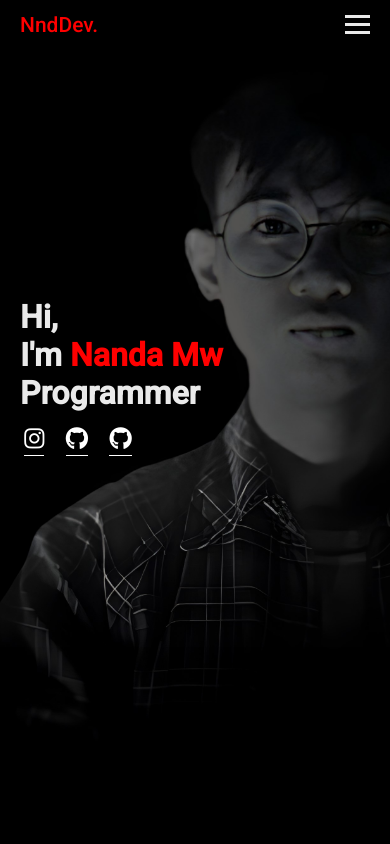
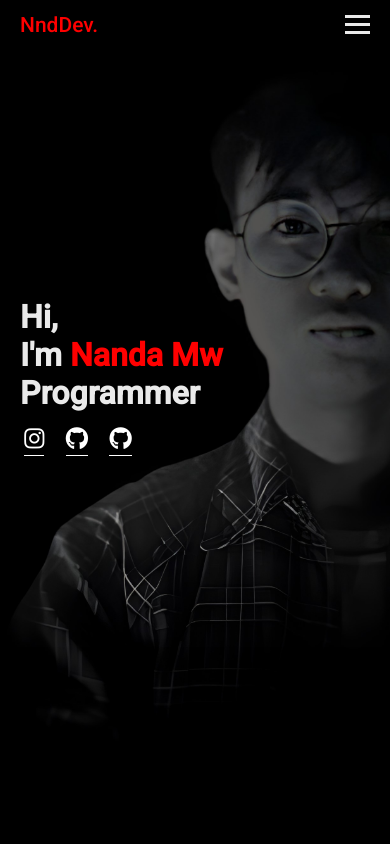
Before and after one commit to 4nndmw/MyPotofolio, a plain HTML site: page index.html in a window 390 px wide. Shown: the top 844 px of the page. Drawn offline with nearby package versions, Linux system fonts and the light colour scheme.

Commit message:
update responsive

```diff
--- a/assets/css/style.css
+++ b/assets/css/style.css
@@ -127,7 +127,7 @@ a {
     background-repeat: no-repeat;
     background-size: 840px;
     background-attachment: fixed;
-    background-position-x: -130px;
+    background-position-x: -110px;
     background-position-y: -1px;
     color: #eaeaea;
     display: flex;
@@ -167,7 +167,6 @@ a {
 
   .page2 {
     height: 50vh;
-    /* background-color: red; */
     display: flex;
     align-items: flex-start;
     justify-content: baseline;
@@ -181,7 +180,6 @@ a {
 
   .page2 h1 {
     color: white;
-    /* text-decoration: underline; */
   }
   .a-bout {
     margin-top: 10px;
```
Also changed, not shown: assets/js/script.js (+6 -9 lines).
